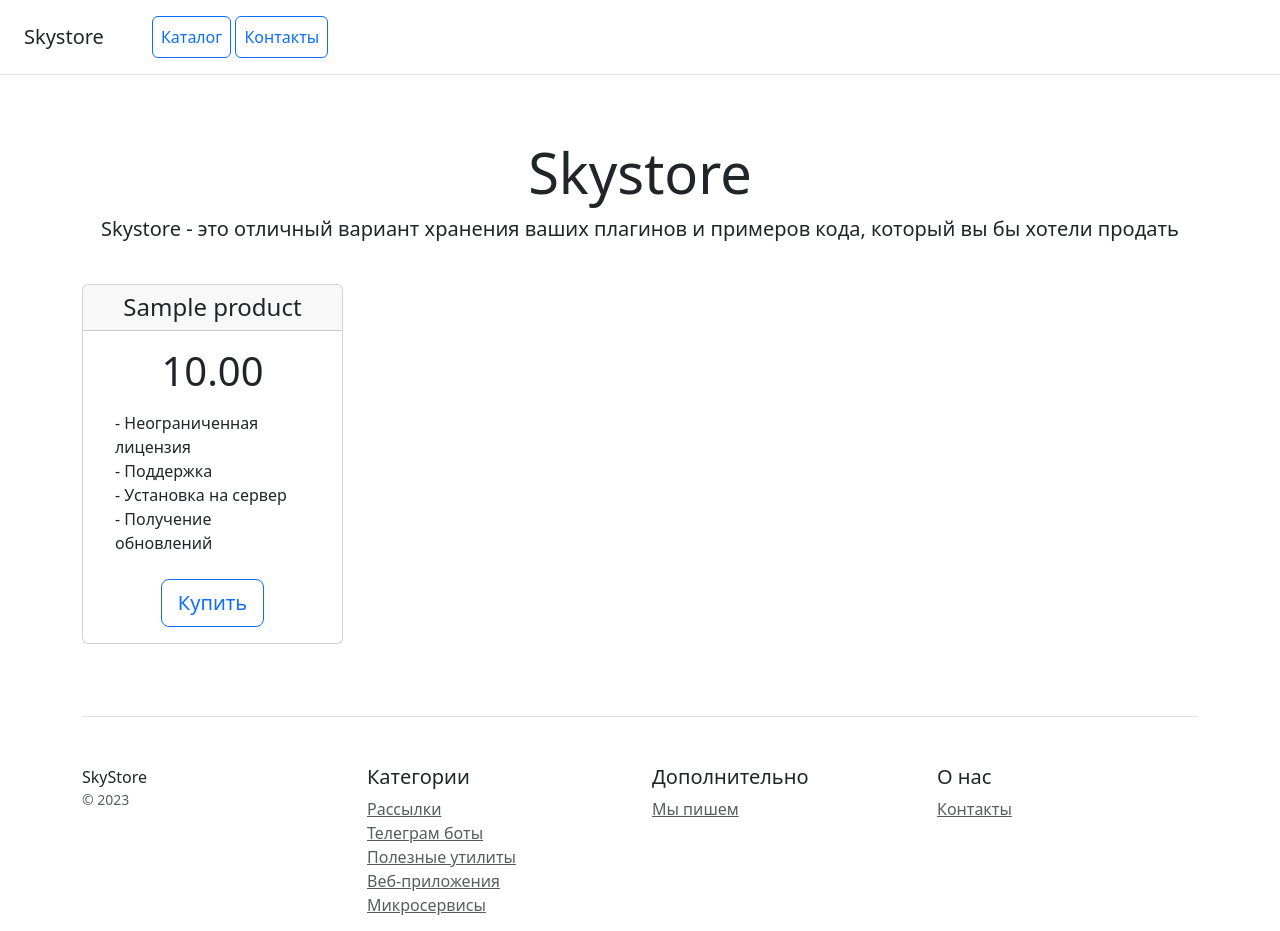
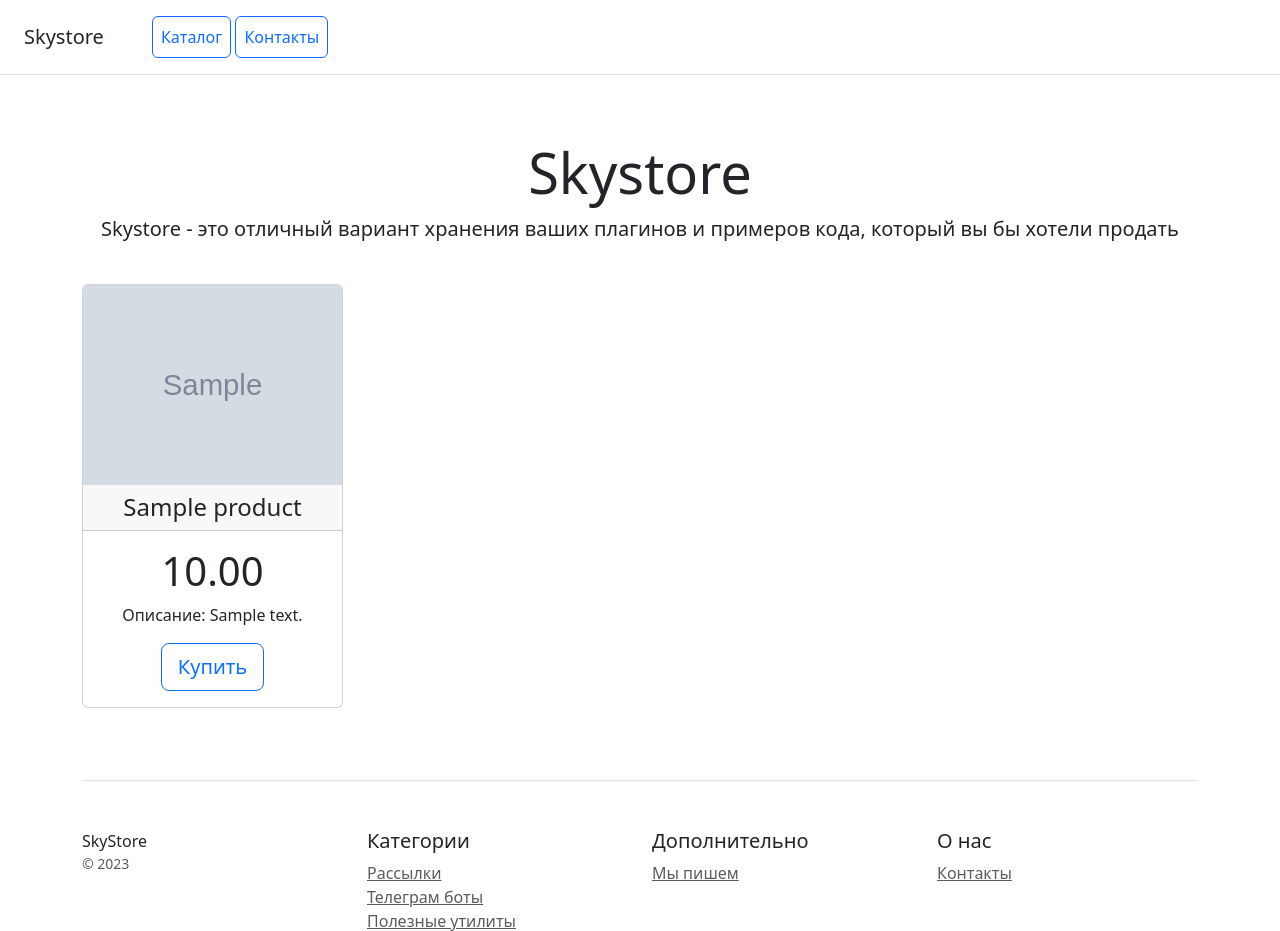
Before and after one commit to ptanch/online_store_pt, a Django app: page / in a window 1280 px wide. Shown: the top 931 px of the page. Run offline with Django 5.2, Linux system fonts and the light colour scheme; tables that the repository leaves empty hold one stand-in row (values such as "Sample post"); grey boxes marked "Sample" are stand-in pictures; parts of the project's set-up code (start-up, migrations or seed data) failed here and were passed over.

Commit message:
базовый шаблон обновлен до версии страницы главная

```diff
--- a/catalog/templates/base.html
+++ b/catalog/templates/base.html
@@ -1,3 +1,4 @@
+{% load static %}
 <!doctype html>
 <html lang="en">
 <head>
@@ -30,26 +31,54 @@
         {% for product in products %}
         <div class="col-3">
             <div class="card mb-4 box-shadow">
+                {% if product.photo %}
+                <img src="{{ product.photo.url }}" class="card-img-top img-fluid" style="max-width: 100%; height: 200px;" alt="{{ product.name }}">
+                {% else %}
+                <img src="{% static 'images/no_image_available.jpg' %}" class="card-img-top img-fluid"
+                     alt="Нет изображения">
+                {% endif %}
                 <div class="card-header">
                     <h4 class="my-0 font-weight-normal">{{ product.name }}</h4>
                 </div>
                 <div class="card-body">
                     <h1 class="card-title pricing-card-title">{{ product.price }}</h1>
-                    <ul class="list-unstyled mt-3 mb-4 text-start m-3">
-                        <li>- Неограниченная лицензия</li>
-                        <li>- Поддержка</li>
-                        <li>- Установка на сервер</li>
-                        <li>- Получение обновлений</li>
-                    </ul>
+                    <p>Описание: {{ product.description|truncatechars:100 }}</p>
                     <button type="button" class="btn btn-lg btn-block btn-outline-primary">Купить</button>
                 </div>
             </div>
         </div>
-      {% endfor %}
+        {% endfor %}
     </div>
 
     <footer class="pt-4 my-md-5 pt-md-5 border-top">
-        {% include 'includes/inc_menu.html' %}
+        <div class="row">
+            <div class="col-12 col-md">
+                SkyStore
+                <small class="d-block mb-3 text-muted">&copy; 2023</small>
+            </div>
+            <div class="col-6 col-md">
+                <h5>Категории</h5>
+                <ul class="list-unstyled text-small">
+                    <li><a class="text-muted" href="#">Рассылки</a></li>
+                    <li><a class="text-muted" href="#">Телеграм боты</a></li>
+                    <li><a class="text-muted" href="#">Полезные утилиты</a></li>
+                    <li><a class="text-muted" href="#">Веб-приложения</a></li>
+                    <li><a class="text-muted" href="#">Микросервисы</a></li>
+                </ul>
+            </div>
+            <div class="col-6 col-md">
+                <h5>Дополнительно</h5>
+                <ul class="list-unstyled text-small">
+                    <li><a class="text-muted" href="#">Мы пишем</a></li>
+                </ul>
+            </div>
+            <div class="col-6 col-md">
+                <h5>О нас</h5>
+                <ul class="list-unstyled text-small">
+                    <li><a class="text-muted" href="/contacts/">Контакты</a></li>
+                </ul>
+            </div>
+        </div>
     </footer>
 </div>
 <script src="https://cdn.jsdelivr.net/npm/bootstrap@5.3.8/dist/js/bootstrap.bundle.min.js"
```
